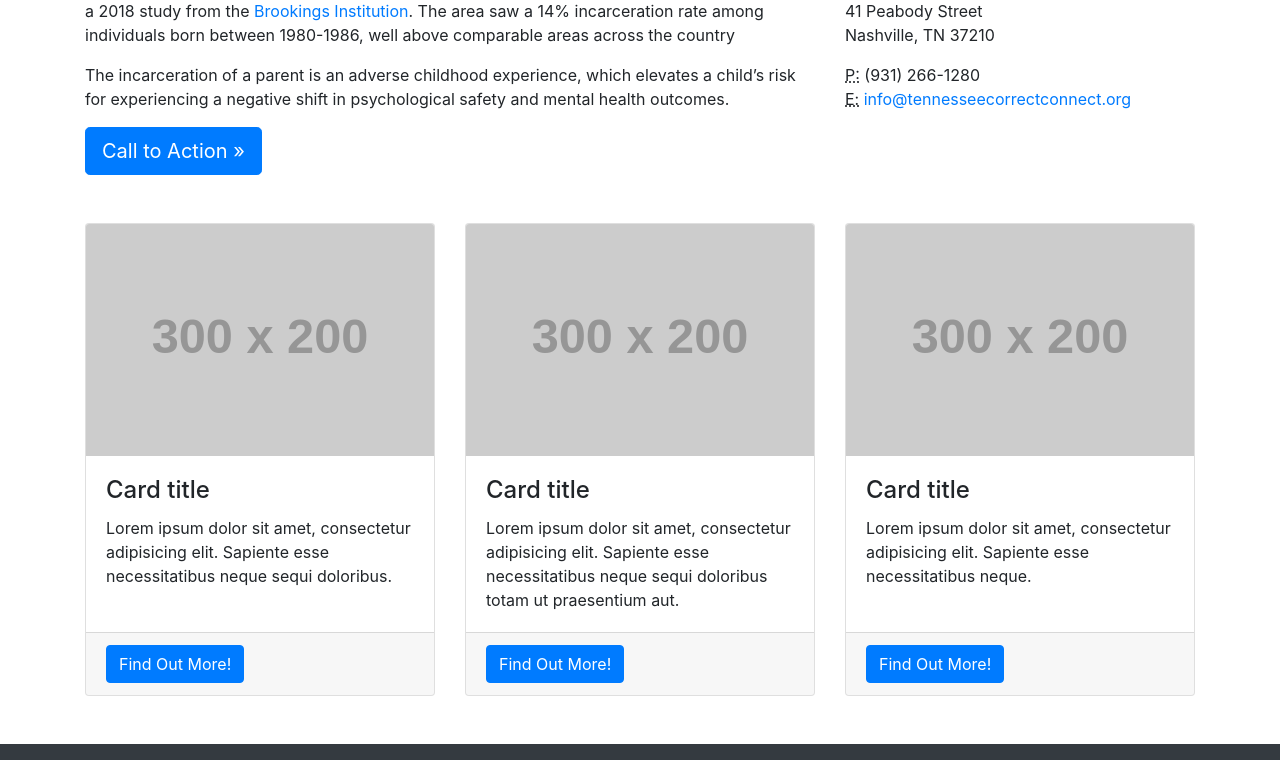
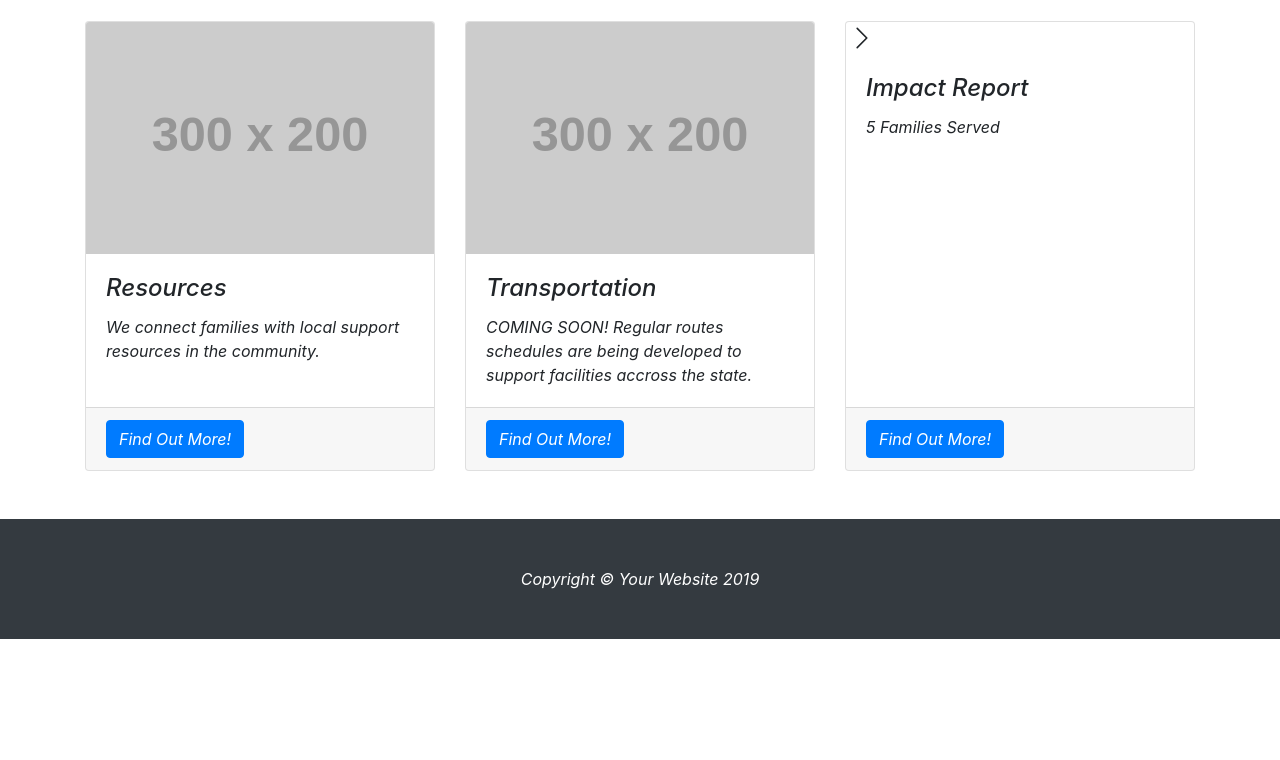
Before and after one commit to ChelseaRucker/tennessee-correct-connect, a website: page index.html in a window 1280 px wide. Shown: the part 796-1556 px from the top of the page. After the commit the page ends 1435 px from the top, so only its background shows below. Drawn offline with Linux system fonts and the light colour scheme; placeholder pictures from the web are drawn by us.

Commit message:
Test icon placement

```diff
--- a/index.html
+++ b/index.html
@@ -53,7 +53,7 @@
     <div class="container h-100">
       <div class="row h-100 align-items-center">
         <div class="col-lg-12">
-          <h1 class="display-4 text-white mt-5 mb-2"><i>Our mission at <b>Tennessee Correct Connect</b> is to provide support services for families affected by incarceration, including transportation to visitation and connecting families with other local support resources availble.</i></h1>
+          <h1 class="display-4 text-white mt-5 mb-2"><i>Our mission at <b>Tennessee Correct Connect</b> is to provide support services for families affected by incarceration.</h1>
           <p class="lead mb-5 text-white-50"> </p>
         </div>
       </div>
@@ -96,8 +96,8 @@
         <div class="card h-100">
           <img class="card-img-top" src="http://placehold.it/300x200" alt="">
           <div class="card-body">
-            <h4 class="card-title">Card title</h4>
-            <p class="card-text">Lorem ipsum dolor sit amet, consectetur adipisicing elit. Sapiente esse necessitatibus neque sequi doloribus.</p>
+            <h4 class="card-title">Resources</h4>
+            <p class="card-text">We connect families with local support resources in the community.</p>
           </div>
           <div class="card-footer">
             <a href="#" class="btn btn-primary">Find Out More!</a>
@@ -108,8 +108,8 @@
         <div class="card h-100">
           <img class="card-img-top" src="http://placehold.it/300x200" alt="">
           <div class="card-body">
-            <h4 class="card-title">Card title</h4>
-            <p class="card-text">Lorem ipsum dolor sit amet, consectetur adipisicing elit. Sapiente esse necessitatibus neque sequi doloribus totam ut praesentium aut.</p>
+            <h4 class="card-title">Transportation</h4>
+            <p class="card-text">COMING SOON! Regular routes schedules are being developed to support facilities accross the state.</p>
           </div>
           <div class="card-footer">
             <a href="#" class="btn btn-primary">Find Out More!</a>
@@ -118,10 +118,11 @@
       </div>
       <div class="col-md-4 mb-5">
         <div class="card h-100">
-          <img class="card-img-top" src="http://placehold.it/300x200" alt="">
+          <svg class="bi bi-plug" width="32" height="32" viewBox="0 0 20 20" fill="currentColor" xmlns="http://www.w3.org/2000/svg"><path fill-rule="evenodd" d="M6.646 3.646a.5.5 0 01.708 0l6 6a.5.5 0 010 .708l-6 6a.5.5 0 01-.708-.708L12.293 10 6.646 4.354a.5.5 0 010-.708z" clip-rule="evenodd"/></svg>
+
           <div class="card-body">
-            <h4 class="card-title">Card title</h4>
-            <p class="card-text">Lorem ipsum dolor sit amet, consectetur adipisicing elit. Sapiente esse necessitatibus neque.</p>
+            <h4 class="card-title">Impact Report</h4>
+            <p class="card-text">5 Families Served</p>
           </div>
           <div class="card-footer">
             <a href="#" class="btn btn-primary">Find Out More!</a>
```
